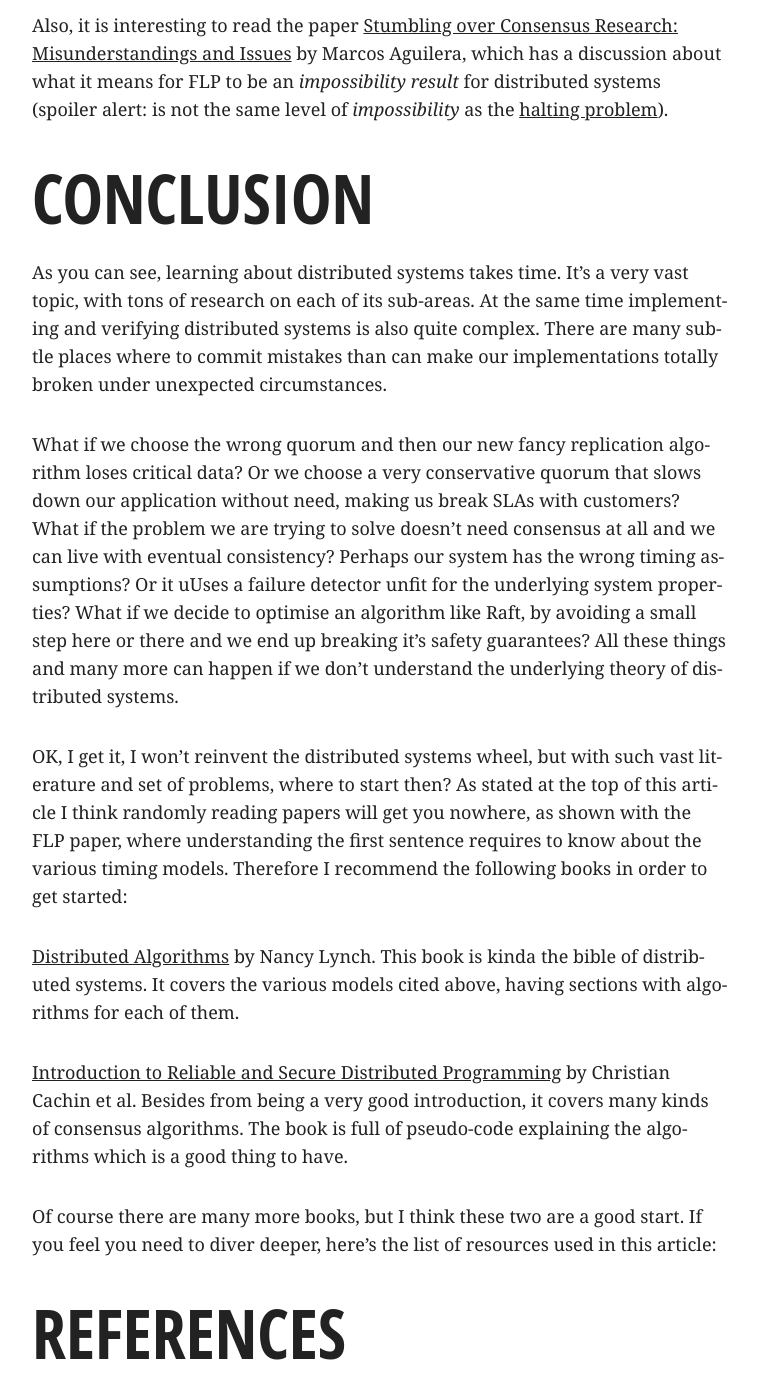
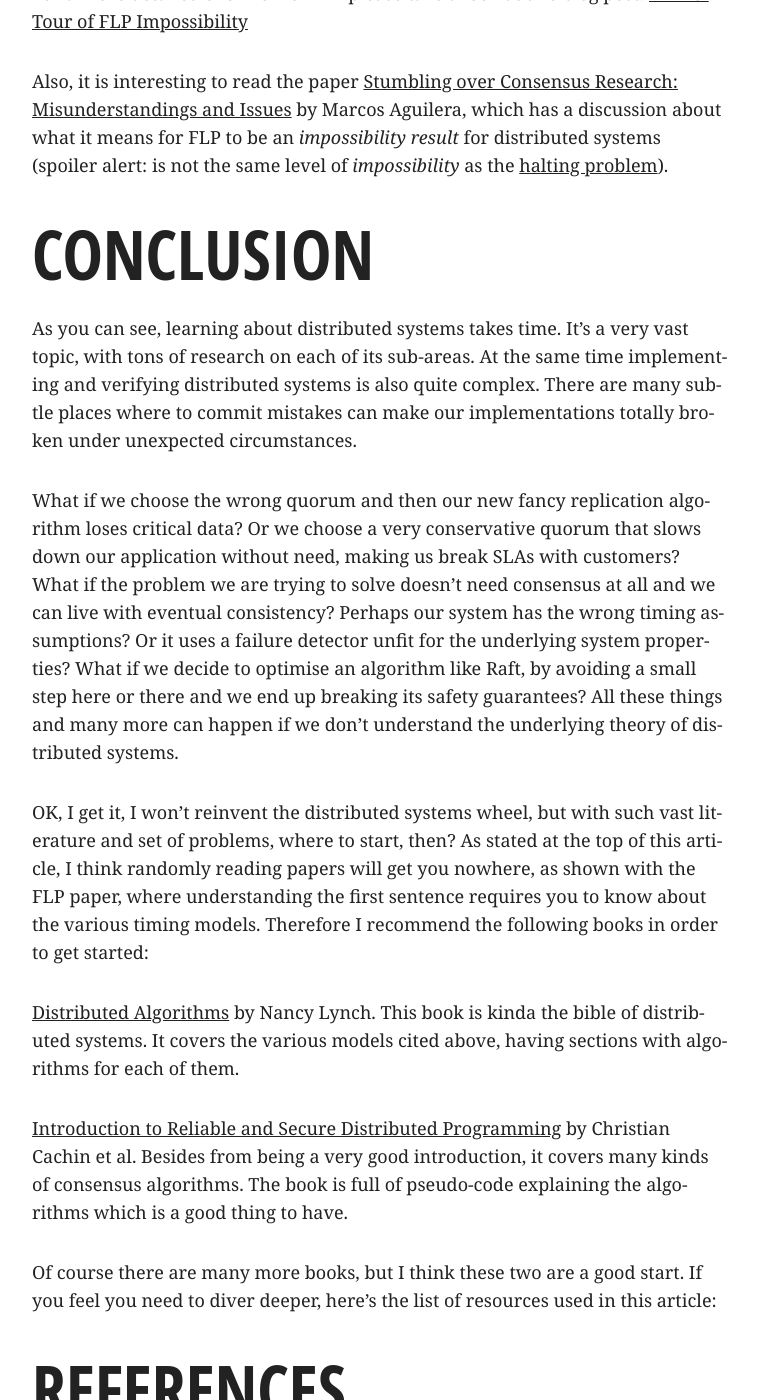
Before and after one commit to videlalvaro/videlalvaro.github.io, a Jekyll site: the page built from _posts/2015-12-04-learning-about-distributed-systems.md, in a window 1280 px wide and 1400 px high, scrolled down 12841 px. Shown: the whole window, without its empty margins (260-1018 px from the left). Built offline with Jekyll 4.4.1, drawn with Linux system fonts in a browser that asks for light colours; comment, search, counter and statistics services are not loaded; some of the changed text lies outside the part shown.

```diff
--- a/_posts/2015-12-04-learning-about-distributed-systems.md
+++ b/_posts/2015-12-04-learning-about-distributed-systems.md
@@ -24,7 +24,7 @@ grows:
 [Paxos](http://research.microsoft.com/en-us/um/people/lamport/pubs/lamport-paxos.pdf),
 [Chubby](http://static.googleusercontent.com/media/research.google.com/en//archive/chubby-osdi06.pdf)
 and on and on. My problem is that many times I don't see a
-justification of _why_ should I read this or that paper. I love the
+justification of _why_ I should read this or that paper. I love the
 idea of learning just for knowledge's sake, to satisfy curiosity, but
 at the same time one needs to prioritise what to read, since the day
 only has 24hs.
@@ -32,7 +32,7 @@ only has 24hs.
 Apart from the abundance of papers and research material, as mentioned
 above, there are also lots books. Having bought quite a few of them
 and read chapters here and there, I started to see that a book that
-had a promising title, was quite unrelated to what I was looking for,
+had a promising title was quite unrelated to what I was looking for,
 or that the content didn't directly target the problems I would have
 liked to solve. Therefore, I would like to go over what I think are
 the main concepts of distributed systems, citing papers, books or
@@ -181,20 +181,20 @@ membership algorithms, a process that crashes and then recovers could
 not be considered as the same process that was alive before. This
 usually depends if we have dynamic groups or fixed groups.
 
-There's also failure modes where processes fail to receive or send
-messages, these are called _omission failure mode_. There are
+There are also failure modes where processes fail to receive or send
+messages, these are called _omission failure modes_. There are
 different kind of omissions as well, a process can fail to receive a
 message, or to send a message. Why does this matter? Imagine the
 scenario where a group of processes implement a distributed cache. If
 a process is failing to reply to requests from other processes on the
-group, even tho it is able to receive requests from them, that process
+group, even thoough it is able to receive requests from them, that process
 will still have its state up to date, which means it can reply to read
 requests from clients.
 
 A more complex failure mode is the one called Byzantine or _arbitrary
 failures_ mode, where processes can send wrong information to their
 peers; they can impersonate processes; reply to other process with the
-correct data, but garble it's local database contents, and more.
+correct data, but garble its local database contents, and more.
 
 When thinking about the design of a system, we should consider which
 kind of process failures we want to cope with. Birman (see
@@ -486,7 +486,7 @@ As you can see, learning about distributed systems takes time. It's a
 very vast topic, with tons of research on each of its sub-areas. At
 the same time implementing and verifying distributed systems is also
 quite complex. There are many subtle places where to commit mistakes
-than can make our implementations totally broken under unexpected
+can make our implementations totally broken under unexpected
 circumstances.
 
 What if we choose the wrong quorum and then our new fancy replication
@@ -494,18 +494,18 @@ algorithm loses critical data? Or we choose a very conservative quorum
 that slows down our application without need, making us break SLAs
 with customers? What if the problem we are trying to solve doesn't
 need consensus at all and we can live with eventual consistency?
-Perhaps our system has the wrong timing assumptions? Or it uUses a
+Perhaps our system has the wrong timing assumptions? Or it uses a
 failure detector unfit for the underlying system properties? What if
 we decide to optimise an algorithm like Raft, by avoiding a small step
-here or there and we end up breaking it's safety guarantees? All these
+here or there and we end up breaking its safety guarantees? All these
 things and many more can happen if we don't understand the underlying
 theory of distributed systems.
 
 OK, I get it, I won't reinvent the distributed systems wheel, but with
-such vast literature and set of problems, where to start then? As
-stated at the top of this article I think randomly reading papers will
+such vast literature and set of problems, where to start, then? As
+stated at the top of this article, I think randomly reading papers will
 get you nowhere, as shown with the FLP paper, where understanding the
-first sentence requires to know about the various timing
+first sentence requires you to know about the various timing
 models. Therefore I recommend the following books in order to get
 started:
 
```
Also changed, not shown: other parts of _posts/2015-12-04-learning-about-distributed-systems.md (+27 -27 lines).
